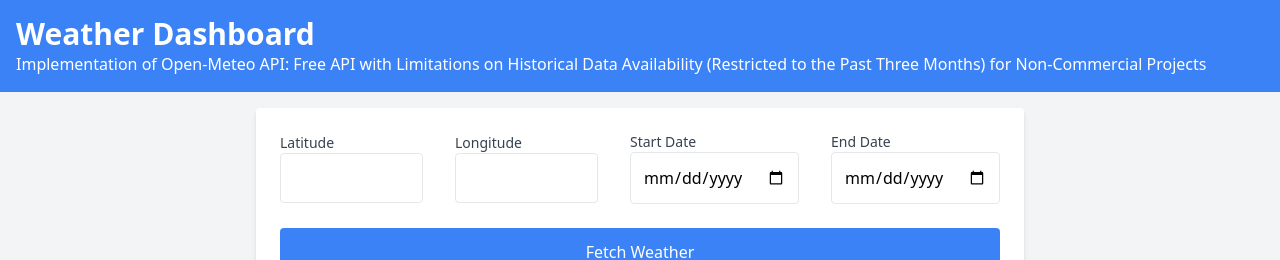
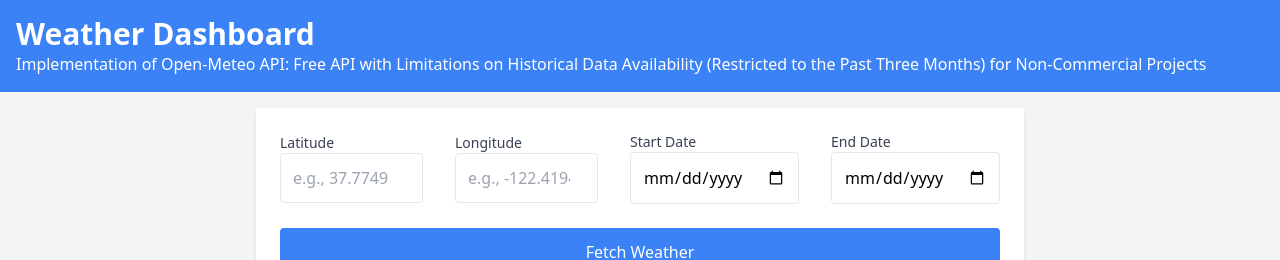
Before and after one commit to akdhiman358/weather-dashboard, a Next.js app: page / in a window 1280 px wide. Shown: the top 260 px of the page. Built offline with nearby package versions, Linux system fonts and the light colour scheme.

Commit message:
added screenshots,placeholders

```diff
--- a/components/InputForm.js
+++ b/components/InputForm.js
@@ -54,6 +54,7 @@ const InputForm = ({ fetchWeatherData }) => {
             value={latitude}
             onChange={(e) => setLatitude(e.target.value)}
             className="w-full p-3 border rounded"
+            placeholder="e.g., 37.7749"
           />
         </div>
 
@@ -65,6 +66,7 @@ const InputForm = ({ fetchWeatherData }) => {
             value={longitude}
             onChange={(e) => setLongitude(e.target.value)}
             className="w-full p-3 border rounded"
+            placeholder="e.g., -122.4194"
           />
         </div>
 
```
Also changed, not shown: Screenshot1.png (added), Screenshot2.png (added).
